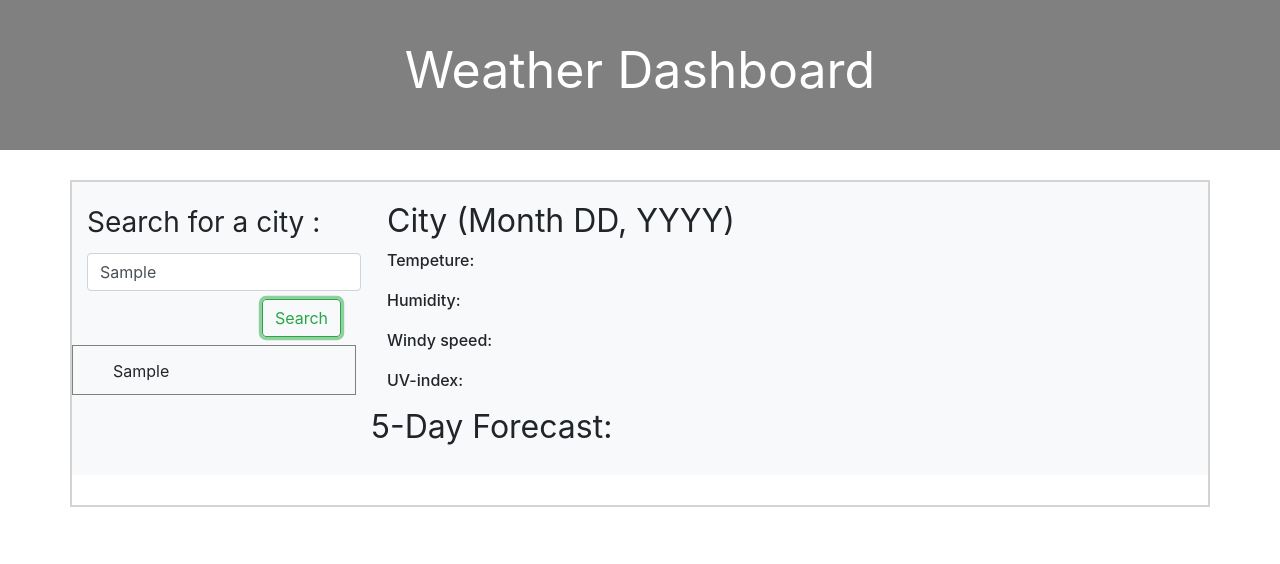
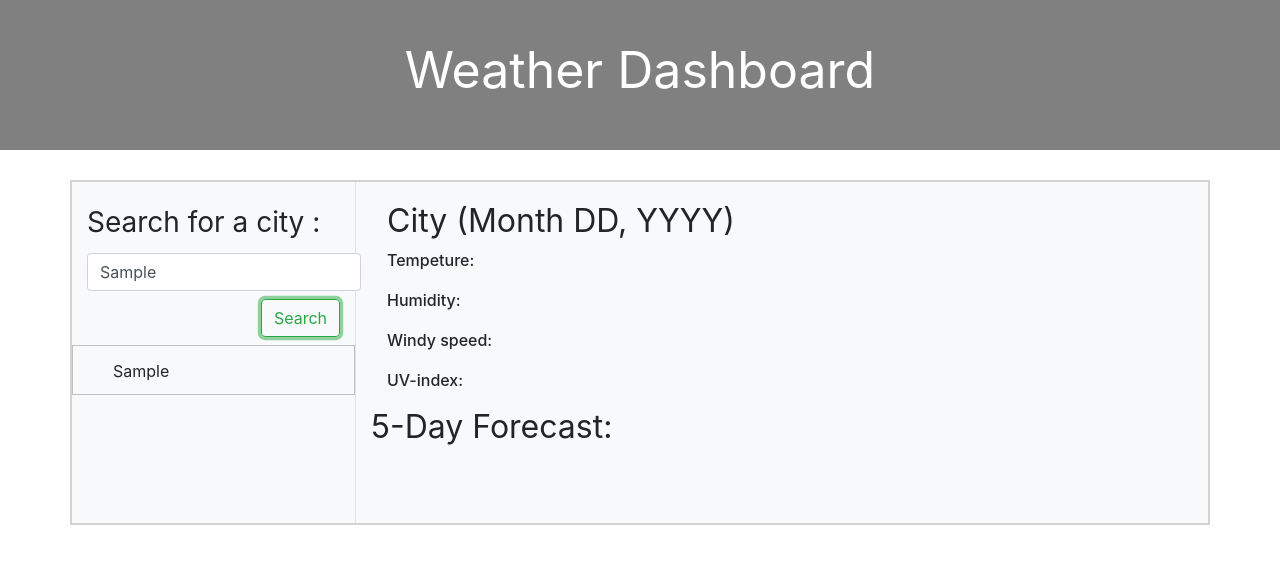
Before and after one commit to Janviermbilizi/Weather-Dashboard, a plain HTML site: page index.html in a window 1280 px wide. Both pictures are taken after typing "Sample" into the empty fields and a click on the button "Search". Drawn offline with nearby package versions, Linux system fonts and the light colour scheme; no server answers.

Commit message:
made some styling

```diff
--- a/index.html
+++ b/index.html
@@ -25,24 +25,23 @@
     </div>
     <div class="container">
       <div class="row">
-        <div class="col-lg-3" id="cityCol">
+        <div class="col-lg-3 border-right border-silver" id="cityCol">
           <br />
           <h3>Search for a city :</h3>
           <form class="form-inline mt-2 mt-md-0">
             <input
-              class="form-control mr-ms-2"
+              class="form-control float-left mr-ms-2"
               type="text"
               placeholder="Search for a city"
               aria-label="Search"
             />
-            <br />
             <button class="btn btn-outline-success my-2 my-ms-0" type="submit">
               Search
             </button>
           </form>
           <div id="cityViewed" class="cityViewed"></div>
         </div>
-        <div class="col-lg-9">
+        <div class="col-lg-9 pb-5">
           <div class="row" id="todayWeather">
             <div class="col-lg-12">
               <h2 class="current-city">City (Month DD, YYYY)</h2>
--- a/script.js
+++ b/script.js
@@ -46,7 +46,7 @@ function citiesDisplay() {
     var cityViewed = $("<div>");
     cityViewed.addClass("row").css({
       textAlign: "center",
-      border: "1px solid gray",
+      border: "1px solid silver",
       height: "50px",
       lineHeight: "50px",
       paddingLeft: "40px",
--- a/style.css
+++ b/style.css
@@ -13,7 +13,6 @@
 }
 .container {
   border: 2px solid lightgrey;
-  padding-bottom: 30px;
 }
 .row {
   background-color: #f8f9fa;
```
